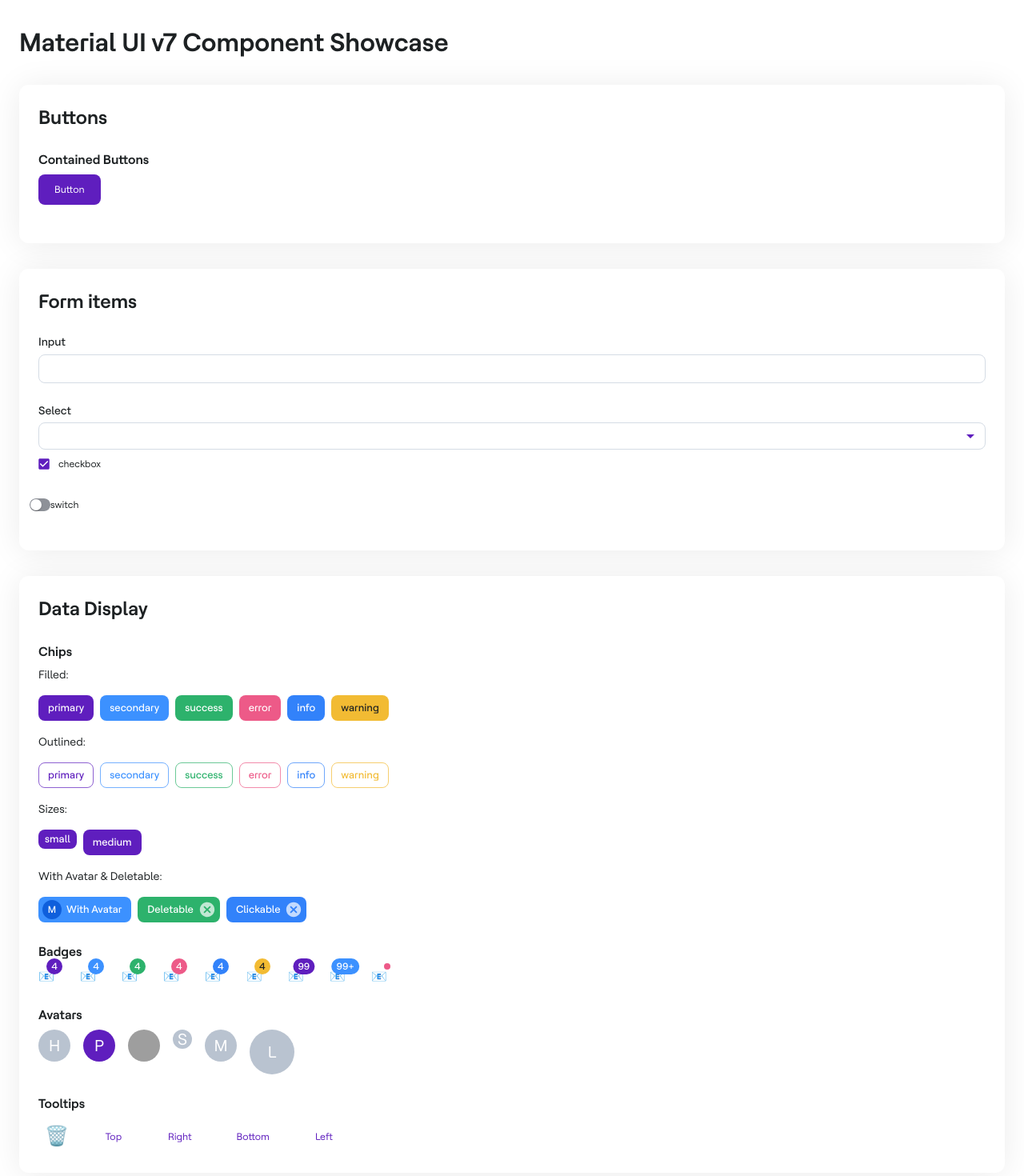
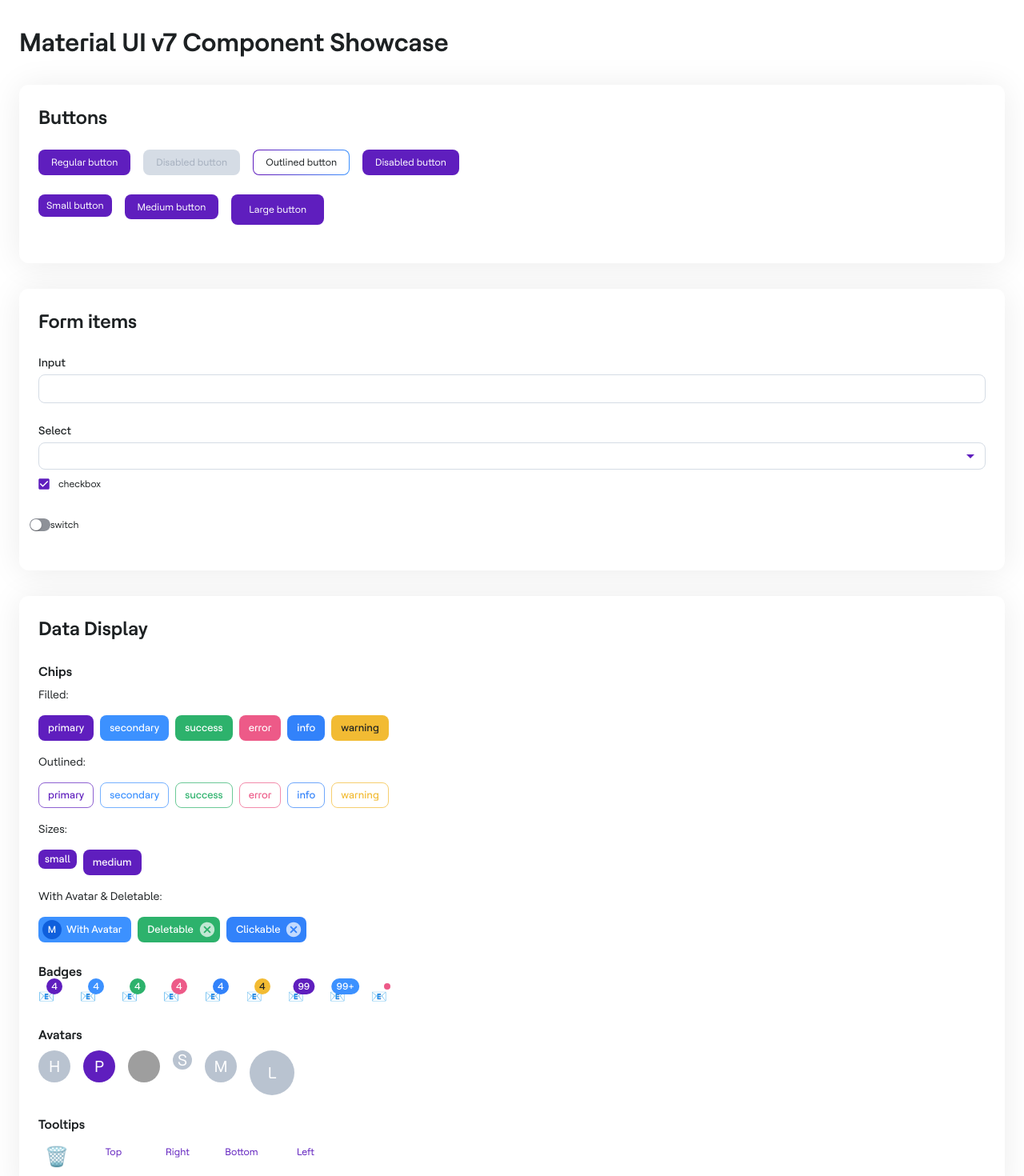
Before and after one commit to formdenes/ui-theme-test, a React (Vite) app: page / in a window 1280 px wide. Shown: the top 1470 px of the page at 80% size. Built offline with nearby package versions, Linux system fonts and the light colour scheme; grey boxes are pictures that could not be loaded.

Commit message:
button changes

```diff
--- a/src/components/all-components.tsx
+++ b/src/components/all-components.tsx
@@ -101,13 +101,26 @@
         </Typography>
 
         <Box sx={{ mb: 3 }}>
-          <Typography variant="h6" gutterBottom>
-            Contained Buttons
-          </Typography>
           <Stack direction="row" spacing={2} flexWrap="wrap" useFlexGap>
-          <Button key={"e"} variant="contained">
-                Button
-              </Button>
+            <Button variant="contained">Regular button</Button>
+            <Button variant="contained" disabled={true}>
+              Disabled button
+            </Button>
+            <Button variant="outlined">Outlined button</Button>
+            <Button variant="contained">Disabled button</Button>
+          </Stack>
+        </Box>
+        <Box sx={{ mb: 3 }}>
+          <Stack direction="row" spacing={2} flexWrap="wrap" useFlexGap>
+            <Button variant="contained" size="small">
+              Small button
+            </Button>
+            <Button variant="contained" size="medium">
+              Medium button
+            </Button>
+            <Button variant="contained" size="large">
+              Large button
+            </Button>
           </Stack>
         </Box>
       </Paper>
@@ -139,9 +152,12 @@
         </Box>
         <Box sx={{ mb: 3 }}>
           <Box sx={{ mb: 3 }}>
-          <Stack>
-            <FormControlLabel control={<Checkbox defaultChecked />} label={"checkbox"} />
-          </Stack>
+            <Stack>
+              <FormControlLabel
+                control={<Checkbox defaultChecked />}
+                label={"checkbox"}
+              />
+            </Stack>
           </Box>
           <Stack>
             <FormControlLabel control={<Switch />} label="switch " />
--- a/src/theme/theme.ts
+++ b/src/theme/theme.ts
@@ -358,7 +358,24 @@
           textTransform: "none",
           fontSize: "12.25px",
           fontWeight: "normal",
-          padding: "8px 20px",
+
+          "&.MuiButton-outlined": {
+            borderColor: "transparent",
+            background:
+              "linear-gradient(to right, white, white),linear-gradient(to right,#5F1EBE 10% , #3C91FF 100%)",
+            backgroundClip: "padding-box, border-box",
+            backgroundOrigin: "padding-box, border-box",
+            color: colors.grey.A400,
+          },
+          "&.MuiButton-sizeSmall": {
+            height: "28px",
+          },
+          "&.MuiButton-sizeMedium": {
+            height: "31.5px",
+          },
+          "&.MuiButton-sizeLarge": {
+            height: "38.5px",
+          },
         },
         contained: ({ theme }) => ({
           variants: [
@@ -368,6 +385,7 @@
                 "&:hover": {
                   backgroundColor: theme.vars.palette.primary.light,
                 },
+                //"&."
               },
             },
           ],
@@ -410,7 +428,7 @@
       styleOverrides: {
         rounded: {
           borderRadius: 12,
-          boxShadow: "0 2px 40px #00000014"
+          boxShadow: "0 2px 40px #00000014",
         },
       },
     },
@@ -435,8 +453,8 @@
           minHeight: "auto",
           padding: 0,
           width: "100%",
-        }
-      }
+        },
+      },
     },
     MuiTab: {
       defaultProps: {
@@ -461,8 +479,9 @@
           "&.Mui-selected": {
             backgroundColor: "white",
             borderColor: "white",
-            boxShadow: "0 1px 2px -1px rgba(0, 0, 0, 0.1), 0 1px 3px 0 rgba(0, 0, 0, 0.1);",
-            color: "inherit"
+            boxShadow:
+              "0 1px 2px -1px rgba(0, 0, 0, 0.1), 0 1px 3px 0 rgba(0, 0, 0, 0.1);",
+            color: "inherit",
           },
           "&.Mui-focusVisible": {
             borderColor: colors.grey[200],
@@ -522,9 +541,9 @@
           color: colors.grey.A400,
           fontSize: "14px",
           fontWeight: 500,
-          marginBottom: "5px"
-        }
-      }
+          marginBottom: "5px",
+        },
+      },
     },
     MuiFormLabel: {
       styleOverrides: {
@@ -532,9 +551,9 @@
           color: colors.grey.A400,
           fontSize: "14px",
           fontWeight: 500,
-          marginBottom: "5px"
-        }
-      }
+          marginBottom: "5px",
+        },
+      },
     },
     MuiInputBase: {
       styleOverrides: {
@@ -546,19 +565,20 @@
           padding: "2.5px 7.5px",
           width: "100%",
           "&::before": {
-            display: "none"
+            display: "none",
           },
           "&::after": {
-            display: "none"
+            display: "none",
           },
           "&.Mui-focused": {
             borderColor: "transparent",
-            background: "linear-gradient(to right, white, white),linear-gradient(to right, #7ABEF7 14.04% , #572AC2 83.84%)",
+            background:
+              "linear-gradient(to right, white, white),linear-gradient(to right, #7ABEF7 14.04% , #572AC2 83.84%)",
             backgroundClip: "padding-box, border-box",
-            backgroundOrigin: "padding-box, border-box"
+            backgroundOrigin: "padding-box, border-box",
           },
-        }
-      }
+        },
+      },
     },
     MuiSelect: {
       styleOverrides: {
@@ -566,7 +586,7 @@
           border: "none",
           borderRadius: "8px",
           fontStyle: "normal",
-          "& .MuiOutlinedInput-notchedOutline" :{
+          "& .MuiOutlinedInput-notchedOutline": {
             border: `1px solid ${colors.grey[200]}`,
           },
           "&:hover": {
@@ -583,9 +603,9 @@
             "& .MuiSelect-icon": {
               color: colors.grey[200],
             },
-          }
-        }
-      }
+          },
+        },
+      },
     },
     MuiOutlinedInput: {
       styleOverrides: {
@@ -594,13 +614,13 @@
         },
         root: {
           border: `1px solid ${colors.grey[200]}`,
-        }
-      }
+        },
+      },
     },
     MuiMenu: {
       styleOverrides: {
         root: {
-          marginTop: "5px"
+          marginTop: "5px",
         },
         paper: {
           borderRadius: "8px",
@@ -612,7 +632,7 @@
       styleOverrides: {
         root: {
           fontStyle: "normal",
-          fontSize: "14px"
+          fontSize: "14px",
         },
       },
     },
@@ -633,19 +653,19 @@
             //border: `1px solid ${colors.grey[200]}`,
             borderRadius: "4px",
             width: "18px",
-            height: "18px"
+            height: "18px",
           },
-        }
-      }
+        },
+      },
     },
     MuiFormControlLabel: {
       styleOverrides: {
         root: {
           "& .MuiFormControlLabel-label": {
-            fontSize: "12px"
+            fontSize: "12px",
           },
-        }
-      }
+        },
+      },
     },
     MuiSwitch: {
       styleOverrides: {
@@ -654,14 +674,14 @@
           height: "16px",
           backgroundColor: colors.grey[100],
           borderRadius: "25px",
-          padding: 0
+          padding: 0,
         },
         switchBase: {
           padding: 1,
-          '&.Mui-checked': {
-            transform: 'translateX(10px)',
+          "&.Mui-checked": {
+            transform: "translateX(10px)",
             backgroundColor: colors.purple[800],
-            '& + .MuiSwitch-track': {
+            "& + .MuiSwitch-track": {
               opacity: 1,
             },
           },
```
